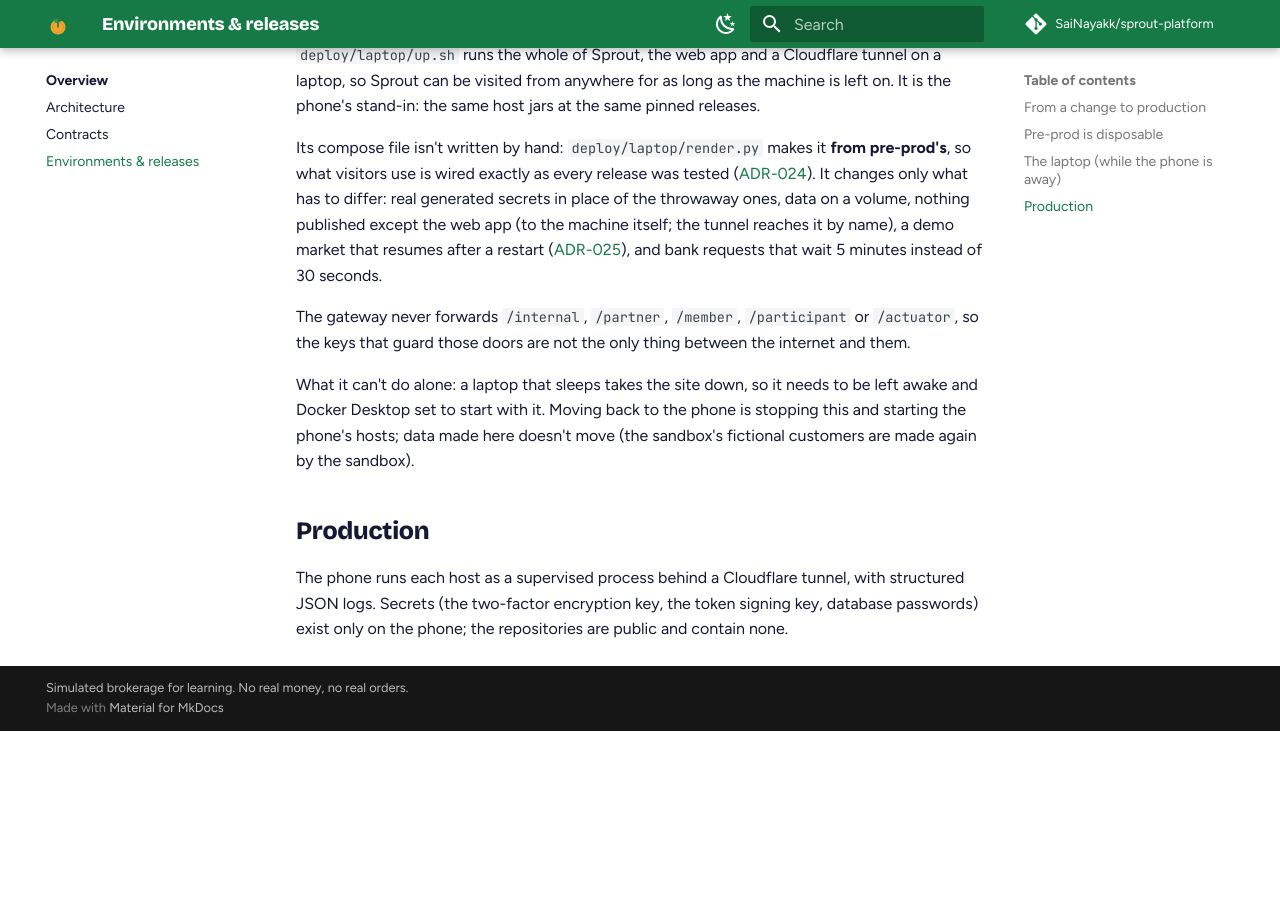
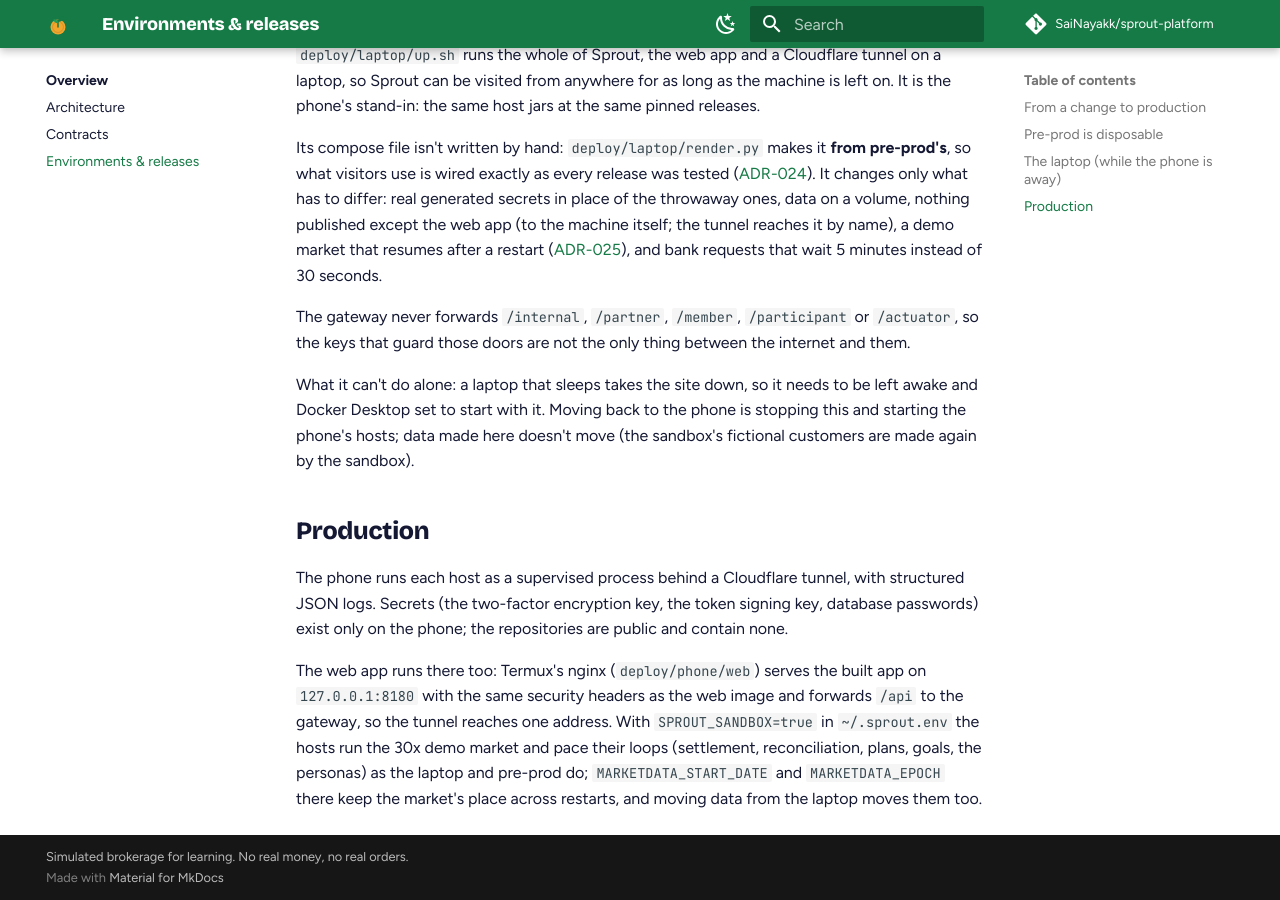
Before and after one commit to SaiNayakk/sprout-platform, an MkDocs documentation site: the page built from docs/environments.md, in a window 1280 px wide and 900 px high, scrolled down 1798 px. Built offline with MkDocs 1.6.1 and Material for MkDocs 9.7.7, drawn with Linux system fonts in a browser that asks for light colours; comment, search, counter and statistics services are not loaded; before the commit the page ends 2529 px from its top, so only the background shows below that.

Commit message:
feat: the phone serves the web app, and its sandbox keeps the laptop's pace

```diff
--- a/docs/environments.md
+++ b/docs/environments.md
@@ -78,3 +78,9 @@ doesn't move (the sandbox's fictional customers are made again by the sandbox).
 The phone runs each host as a supervised process behind a Cloudflare tunnel, with structured JSON logs.
 Secrets (the two-factor encryption key, the token signing key, database passwords) exist only on the
 phone; the repositories are public and contain none.
+
+The web app runs there too: Termux's nginx (`deploy/phone/web`) serves the built app on `127.0.0.1:8180` with
+the same security headers as the web image and forwards `/api` to the gateway, so the tunnel reaches one
+address. With `SPROUT_SANDBOX=true` in `~/.sprout.env` the hosts run the 30x demo market and pace their loops
+(settlement, reconciliation, plans, goals, the personas) as the laptop and pre-prod do; `MARKETDATA_START_DATE`
+and `MARKETDATA_EPOCH` there keep the market's place across restarts, and moving data from the laptop moves them too.
```
Also changed, not shown: 7 other files.
